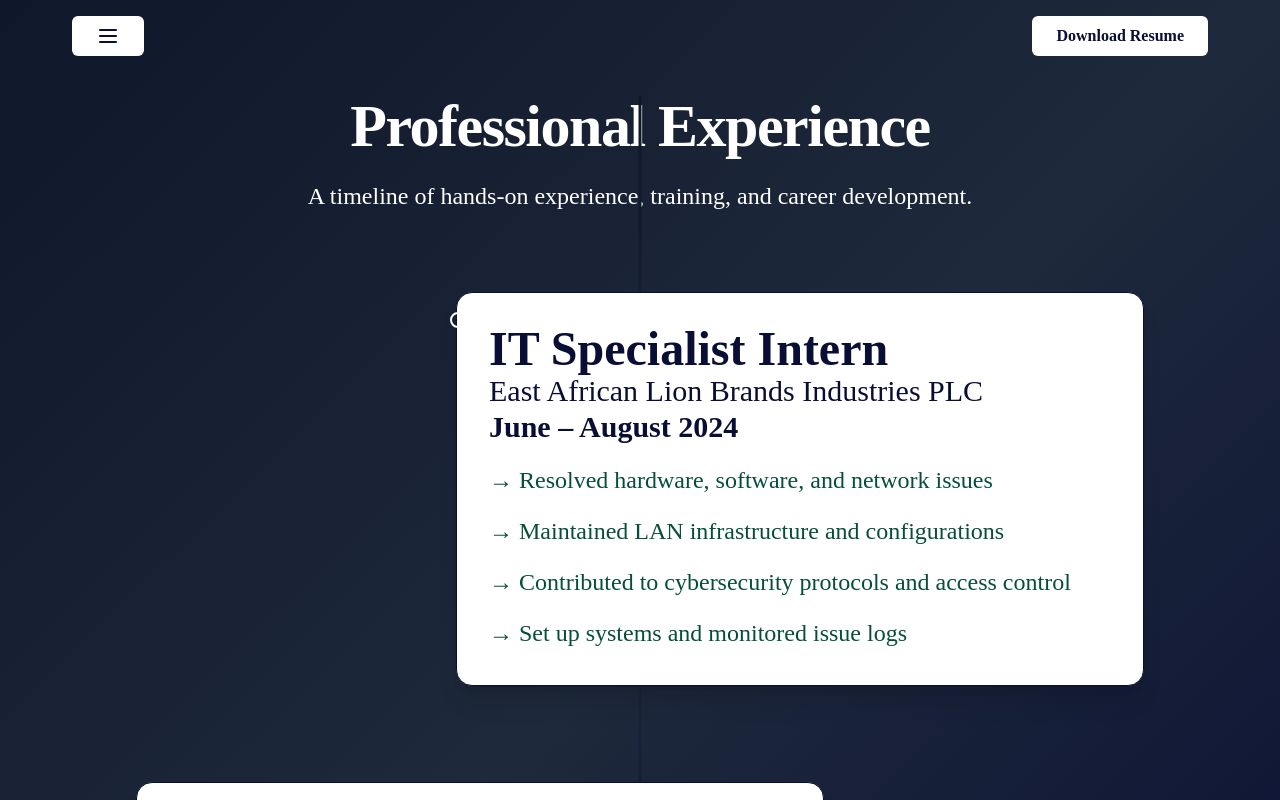
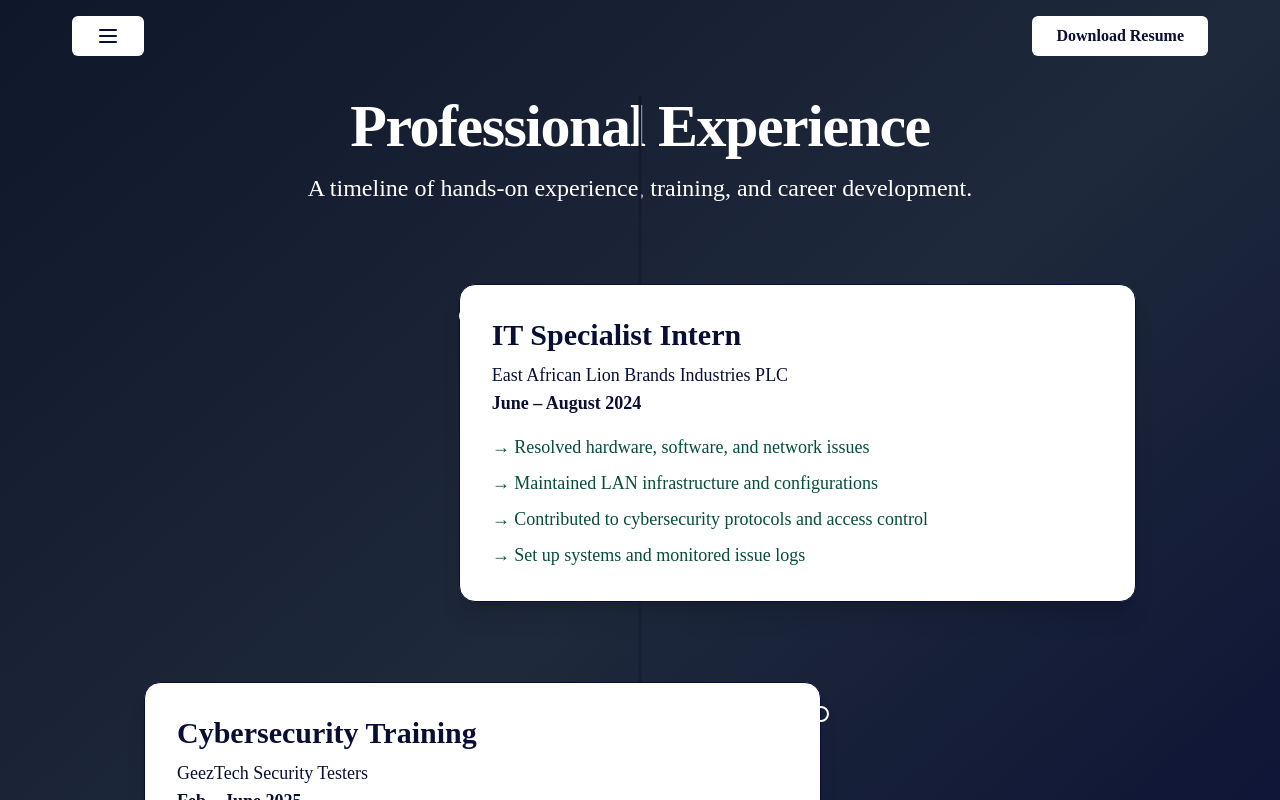
Before and after one commit to Ebenezer-seyoum/Personal-webiste, a Next.js app: page /experience in a window 1280 px wide. Shown: the top 800 px of the page. Built offline with nearby package versions, Linux system fonts and the light colour scheme.

Commit message:
initial commit

```diff
--- a/app/experience/page.tsx
+++ b/app/experience/page.tsx
@@ -6,19 +6,18 @@ const Blog = () => {
   return (
     <section
       id="experience"
-      className="relative py-24 bg-gradient-to-br from-[#0f172a] via-[#1e293b] to-black text-white overflow-hidden font-serif"
+      className="relative py-16 sm:py-20 md:py-24 bg-gradient-to-br from-[#0f172a] via-[#1e293b] to-black text-white font-serif overflow-hidden"
     >
-      <div className="max-w-6xl mx-auto px-6 relative">
+      <div className="max-w-6xl mx-auto px-4 sm:px-6 md:px-8 relative">
         {/* Vertical Timeline Line */}
-        <div className="absolute left-1/2 transform -translate-x-1/2 h-full w-[3px] bg-gradient-to-b from-sky-500 via-blue-400 to-sky-500"></div>
+        <div className="hidden lg:block absolute left-1/2 transform -translate-x-1/2 h-full w-[3px] bg-gradient-to-b from-sky-500 via-blue-400 to-sky-500"></div>
 
         {/* Section Title */}
-        <div className="text-center mb-20">
-         <h2 className="text-2xl sm:text-3xl md:text-5xl lg:text-6xl font-extrabold text-white tracking-tight text-center mb-6">
+        <div className="text-center mb-16 sm:mb-20">
+          <h2 className="text-3xl sm:text-4xl md:text-5xl lg:text-6xl font-extrabold text-white tracking-tight mb-4">
             Professional Experience
           </h2>
-
-          <p className="text-blue-200 mt-4 max-w-2xl mx-auto text-2xl">
+          <p className="text-blue-200 text-lg sm:text-xl md:text-2xl max-w-2xl mx-auto">
             A timeline of hands-on experience, training, and career development.
           </p>
         </div>
@@ -53,36 +52,40 @@ const Blog = () => {
             whileInView={{ opacity: 1, x: 0 }}
             transition={{ duration: 0.8 }}
             className={`relative w-full lg:w-2/3 ${
-              item.side === "left" ? "lg:pl-12 lg:mr-auto" : "lg:pr-12 lg:ml-auto"
-            } mb-24`}
+              item.side === "left"
+                ? "lg:pl-12 lg:mr-auto"
+                : "lg:pr-12 lg:ml-auto"
+            } mb-16 sm:mb-20`}
           >
-            <div className="group bg-white text-black border border-gray-200 rounded-2xl shadow-xl p-8 h-full transition-all duration-300 hover:shadow-2xl hover:scale-[1.015] flex flex-col justify-between">
-              <div>
+            {/* Timeline Dot */}
+            <div
+              className={`absolute top-6 ${
+                item.side === "left"
+                  ? "lg:-right-[8px] left-1/2 lg:left-auto"
+                  : "lg:-left-[8px] left-1/2 lg:left-auto"
+              } transform -translate-x-1/2 lg:transform-none w-4 h-4 bg-sky-500 rounded-full border-2 border-white z-10`}
+            ></div>
+
+            <div className="group bg-white text-black border border-gray-200 rounded-2xl shadow-xl p-6 sm:p-8 transition-all duration-300 hover:shadow-2xl hover:scale-[1.015]">
               {/* Title */}
-                <h3 className="text-5xl font-bold text-blue-800">{item.title}</h3>
+              <h3 className="text-2xl sm:text-3xl font-bold text-blue-800 mb-2">
+                {item.title}
+              </h3>
 
               {/* Company and Date */}
-                <p className="text-gray-700 text-3xl mb-4">
+              <p className="text-gray-700 text-base sm:text-lg mb-4">
                 {item.company}
                 <br />
                 <span className="font-semibold">{item.date}</span>
               </p>
 
               {/* Description */}
-                <div className="text-dark-green text-2xl space-y-3 leading-relaxed">
+              <div className="text-dark-green text-base sm:text-lg space-y-2 leading-relaxed">
                 {item.description.map((d, index) => (
                   <p key={index}>→ {d}</p>
                 ))}
               </div>
             </div>
-            </div>
-
-            {/* Timeline Dot */}
-            <div
-              className={`absolute top-5 ${
-                item.side === "left" ? "-right-[6.5px]" : "-left-[6.5px]"
-              } w-4 h-4 bg-sky-500 rounded-full border-2 border-white`}
-            ></div>
           </motion.div>
         ))}
       </div>
--- a/components/experience/index.tsx
+++ b/components/experience/index.tsx
@@ -6,19 +6,18 @@ const Blog = () => {
   return (
     <section
       id="experience"
-      className="relative py-24 bg-gradient-to-br from-[#0f172a] via-[#1e293b] to-black text-white overflow-hidden font-serif"
+      className="relative py-16 sm:py-20 md:py-24 bg-gradient-to-br from-[#0f172a] via-[#1e293b] to-black text-white font-serif overflow-hidden"
     >
-      <div className="max-w-6xl mx-auto px-6 relative">
+      <div className="max-w-6xl mx-auto px-4 sm:px-6 md:px-8 relative">
         {/* Vertical Timeline Line */}
-        <div className="absolute left-1/2 transform -translate-x-1/2 h-full w-[3px] bg-gradient-to-b from-sky-500 via-blue-400 to-sky-500"></div>
+        <div className="hidden lg:block absolute left-1/2 transform -translate-x-1/2 h-full w-[3px] bg-gradient-to-b from-sky-500 via-blue-400 to-sky-500"></div>
 
         {/* Section Title */}
-        <div className="text-center mb-20">
-         <h2 className="text-2xl sm:text-3xl md:text-5xl lg:text-6xl font-extrabold text-white tracking-tight text-center mb-6">
+        <div className="text-center mb-16 sm:mb-20">
+          <h2 className="text-3xl sm:text-4xl md:text-5xl lg:text-6xl font-extrabold text-white tracking-tight mb-4">
             Professional Experience
           </h2>
-
-          <p className="text-blue-200 mt-4 max-w-2xl mx-auto text-2xl">
+          <p className="text-blue-200 text-lg sm:text-xl md:text-2xl max-w-2xl mx-auto">
             A timeline of hands-on experience, training, and career development.
           </p>
         </div>
@@ -53,36 +52,40 @@ const Blog = () => {
             whileInView={{ opacity: 1, x: 0 }}
             transition={{ duration: 0.8 }}
             className={`relative w-full lg:w-2/3 ${
-              item.side === "left" ? "lg:pl-12 lg:mr-auto" : "lg:pr-12 lg:ml-auto"
-            } mb-24`}
+              item.side === "left"
+                ? "lg:pl-12 lg:mr-auto"
+                : "lg:pr-12 lg:ml-auto"
+            } mb-16 sm:mb-20`}
           >
-            <div className="group bg-white text-black border border-gray-200 rounded-2xl shadow-xl p-8 h-full transition-all duration-300 hover:shadow-2xl hover:scale-[1.015] flex flex-col justify-between">
-              <div>
+            {/* Timeline Dot */}
+            <div
+              className={`absolute top-6 ${
+                item.side === "left"
+                  ? "lg:-right-[8px] left-1/2 lg:left-auto"
+                  : "lg:-left-[8px] left-1/2 lg:left-auto"
+              } transform -translate-x-1/2 lg:transform-none w-4 h-4 bg-sky-500 rounded-full border-2 border-white z-10`}
+            ></div>
+
+            <div className="group bg-white text-black border border-gray-200 rounded-2xl shadow-xl p-6 sm:p-8 transition-all duration-300 hover:shadow-2xl hover:scale-[1.015]">
               {/* Title */}
-                <h3 className="text-5xl font-bold text-blue-800">{item.title}</h3>
+              <h3 className="text-2xl sm:text-3xl font-bold text-blue-800 mb-2">
+                {item.title}
+              </h3>
 
               {/* Company and Date */}
-                <p className="text-gray-700 text-3xl mb-4">
+              <p className="text-gray-700 text-base sm:text-lg mb-4">
                 {item.company}
                 <br />
                 <span className="font-semibold">{item.date}</span>
               </p>
 
               {/* Description */}
-                <div className="text-dark-green text-2xl space-y-3 leading-relaxed">
+              <div className="text-dark-green text-base sm:text-lg space-y-2 leading-relaxed">
                 {item.description.map((d, index) => (
                   <p key={index}>→ {d}</p>
                 ))}
               </div>
             </div>
-            </div>
-
-            {/* Timeline Dot */}
-            <div
-              className={`absolute top-5 ${
-                item.side === "left" ? "-right-[6.5px]" : "-left-[6.5px]"
-              } w-4 h-4 bg-sky-500 rounded-full border-2 border-white`}
-            ></div>
           </motion.div>
         ))}
       </div>
```
Lines whose indentation alone changed are shown as unchanged.
